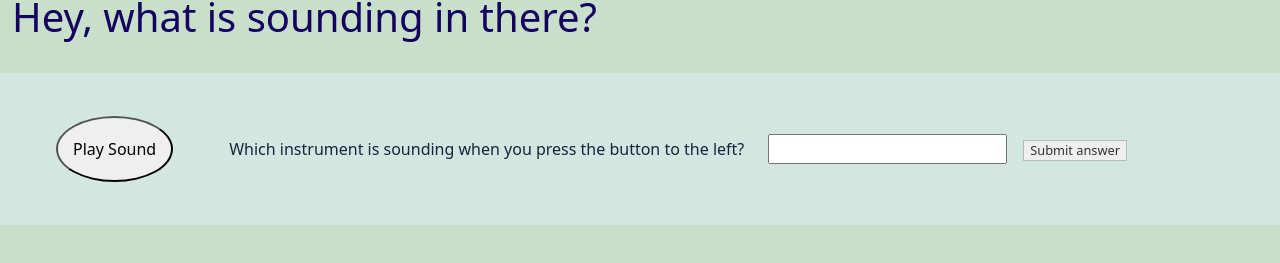
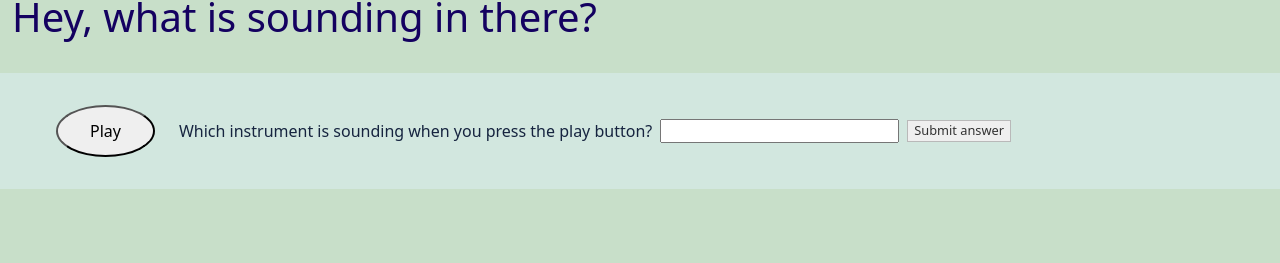
Before and after one commit to Aurorien/Pastime-Vue-Vite, a Vue app: page /#/sound in a window 1280 px wide. Shown: the part 139-402 px from the top of the page. Built offline with nearby package versions, Linux system fonts and the light colour scheme; no server answers.

Commit message:
Add centered styling

```diff
--- a/src/components/SoundButton.vue
+++ b/src/components/SoundButton.vue
@@ -54,6 +54,8 @@
   button {
     padding: var(--button-padding);
     margin: var(--button-margin);
+    height: fit-content;
+    text-wrap: nowrap;
     font-size: .8rem;
     border-style: groove;
     border-width: 1px;
--- a/src/views/SoundView.vue
+++ b/src/views/SoundView.vue
@@ -1,18 +1,17 @@
 <template>
   <div>
     <h1 class="mb-5">{{ name? name : "Hey" }}, what is sounding in there?</h1>
-    <div class="space" id="sound-view">
-      <button id="play-button" @click="playSound">Play Sound</button>
+    <div class="space d-flex align-items-center" id="sound-view">
+      <button id="play-button" @click="playSound">Play</button>
       <audio ref="soundEffect" volume="0" />
-      <label class="space" for="guess"
-        >Which instrument is sounding when you press the button to the
-        left?</label
+      <label for="input-guess" class="ms-5"
+        >Which instrument is sounding when you press the play button?</label
       >
-      <input id="guess" type="text" v-model="instrument" />
-      <SoundButton @click="guessEval" button-padding="0 6px 0px 6px" button-margin="0 0 8px 8px"
+      <input id="input-guess" type="text" v-model="instrument" />
+      <SoundButton @click="guessEval" button-padding="0 6px"
         >Submit answer</SoundButton
       >
-      <p>{{ outcome }}</p>
+      <p id="outcome">{{ outcome }}</p>
       <!-- {{ instrument }} -->
     </div>
   </div>
@@ -88,19 +87,24 @@
   }
 
   #play-button {
-    padding: 19px 15px 19px 15px;
+    padding: map-get($spacers, 4) map-get($spacers, 6);
     border-radius: 100%;
   }
 
   .space {
-    padding: map-get($spacers, 6 ) map-get($spacers, 5) map-get($spacers, 5 ) map-get($spacers, 7);
+    padding: map-get($spacers, 6 ) map-get($spacers, 5) map-get($spacers, 6 ) map-get($spacers, 7);
   }
 
   #sound-view {
     background-color: $backgr-color;
   }
 
-  #guess {
-    margin-right: 0.5rem;
+  #input-guess {
+    margin: 0 $spacer;
+    height: 1.5rem;
+  }
+
+  #outcome {
+    margin: 0 map-get($spacers, 5);
   }
 </style>
```
